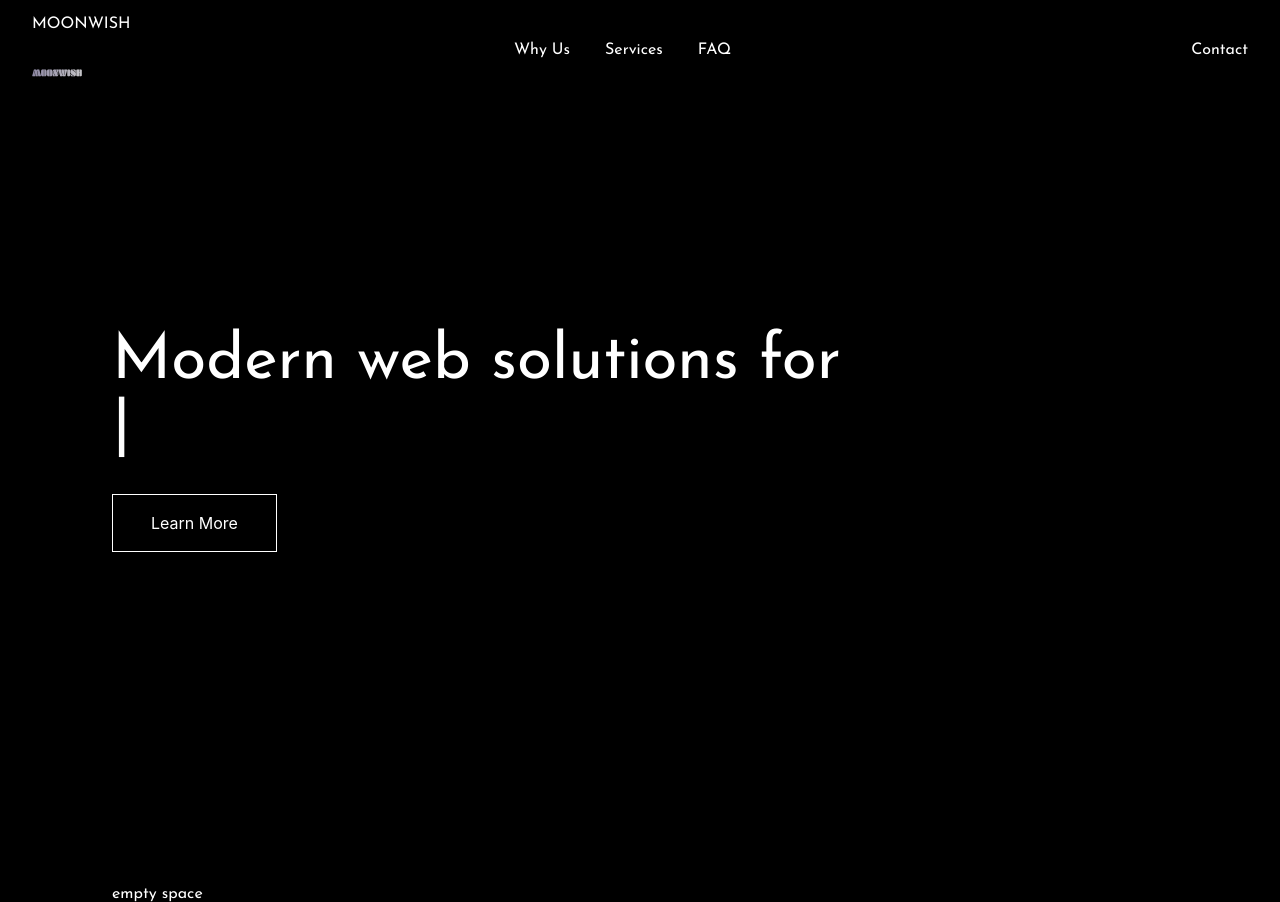
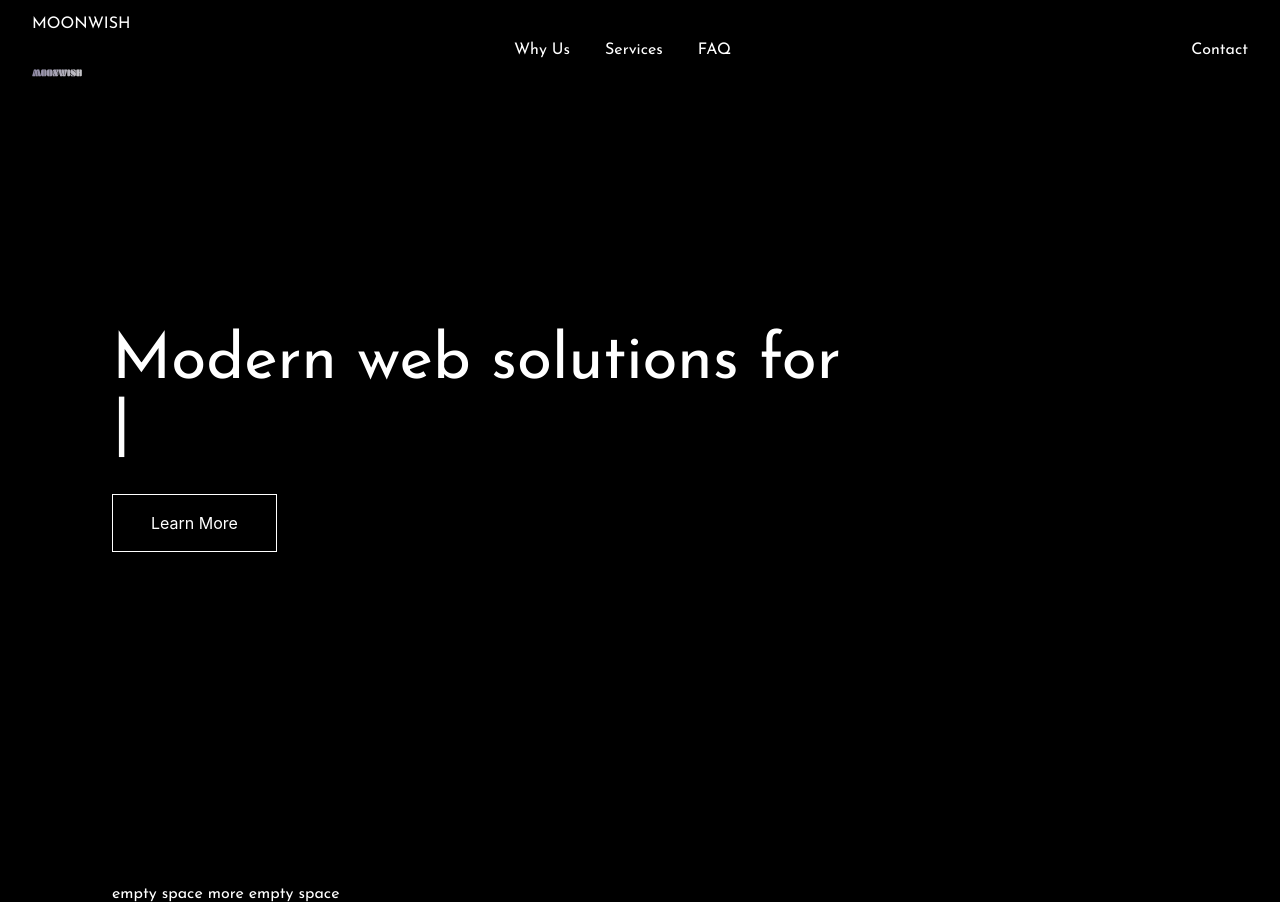
Before and after one commit to MoonWish-Studios/moonwish-site, a Next.js app: page / in a window 1280 px wide. Built offline with nearby package versions, Linux system fonts and the light colour scheme.

Commit message:
testing: add more spaces

```diff
--- a/app/page.tsx
+++ b/app/page.tsx
@@ -23,7 +23,7 @@ export default function Home() {
       <main className="main">
         <TypewriterC />
         <Button></Button>
-        empty space
+        empty space more empty space
       </main>
     </div>
   );
```
